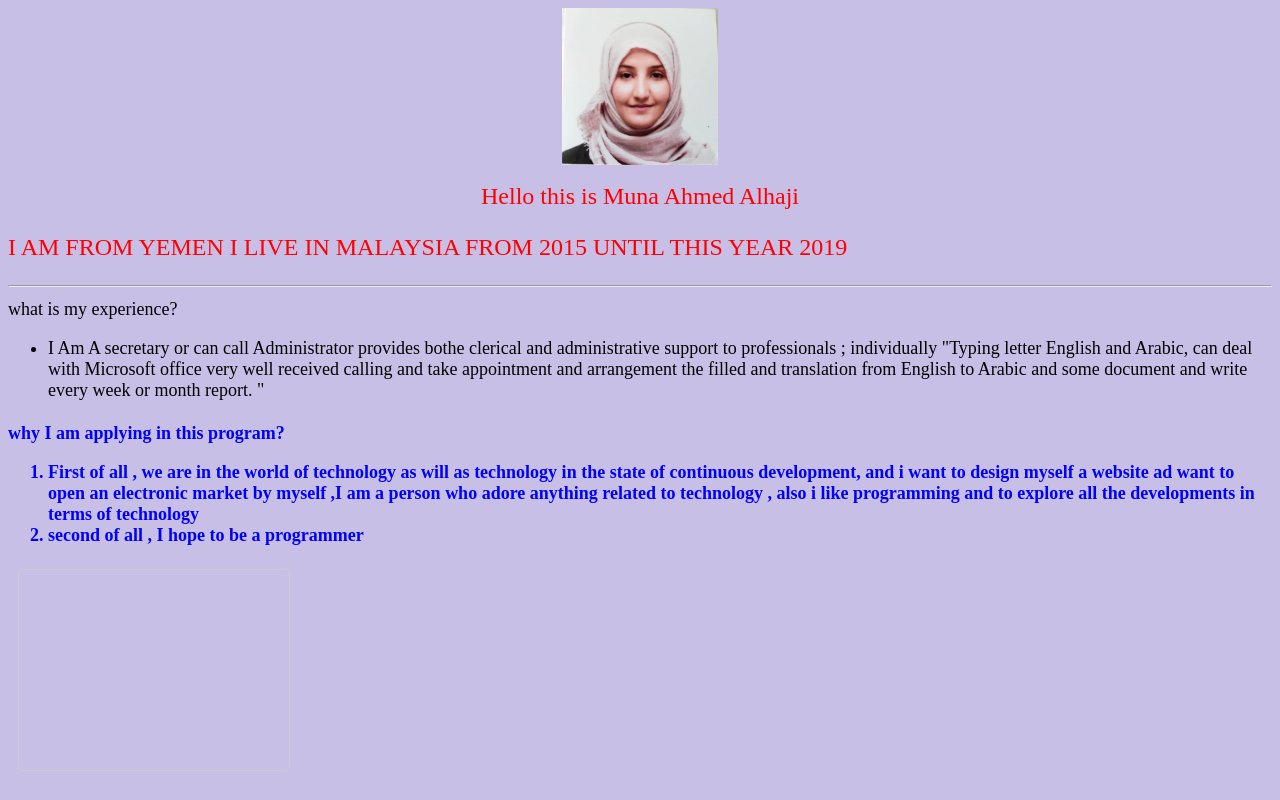
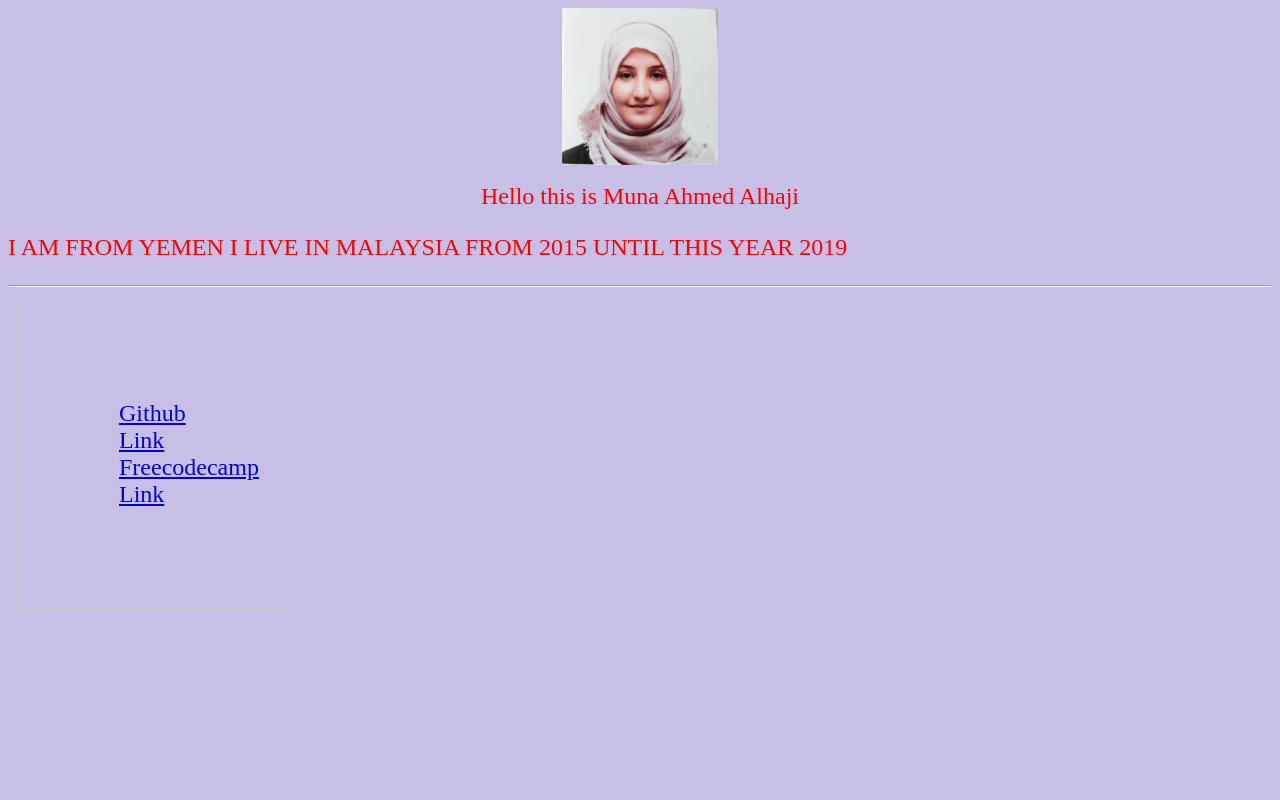
Before and after one commit to munamoon/projects-recode, a plain HTML site: page index.html in a window 1280 px wide. Drawn offline with Linux system fonts and the light colour scheme.

Commit message:
Update index.html

```diff
--- a/index.html
+++ b/index.html
@@ -1,35 +1,11 @@
 <html>
 
-<link href="https://font,googlelapis.com/css?family=lobster"/>
+
 <head>
+ <link href="https://font.googlelapis.com/css?family=lobster"/>
 <title>MUNA AHMED ALHAJI</title>
-</head>
-
-<center><img src="photo.jpg"height="20%"/></center>
-<br/>
-<body background="U.png">
-
-<center><font face="familly:calibri"size="5px" color="red">Hello this is Muna Ahmed Alhaji</center>
-
-<p>
-
-I AM FROM YEMEN
-I LIVE IN MALAYSIA FROM 2015 UNTIL THIS YEAR 2019
-</p>
-<hr>
-<style>
-
-</h1>
-<div class="fullCard" id="thumbnail"/dive>
-<a href="</a>
-<a href="
-</body>
-
-</html>
-
-
-
-#thumbnail{
+ <style>
+ #thumbnail{
  fullCard: 0 10px 20px rgba(0,0,0,0.19), 0 6px 6px rgba(0,0,0,0.23);
   }
 
@@ -47,35 +23,24 @@ I LIVE IN MALAYSIA FROM 2015 UNTIL THIS YEAR 2019
 
   }
 
+</style>
+</head>
+<body background="U.png">
+<center><img src="photo.jpg"height="20%"/></center>
+<br/>
+<center><font face="familly:calibri"size="5px" color="red">Hello this is Muna Ahmed Alhaji</center>
 
-</style>
+<p>
 
-
-<main>
-<font face="familly:calibri"size="4px" color="black"
-<p>what is my experience?</p>
-<p>
-<ul>
-<li>I Am A secretary or can call Administrator provides bothe clerical and administrative support to professionals ; individually "Typing letter English and Arabic, can deal with Microsoft office very well received calling and take appointment and arrangement the filled and translation from English to Arabic and some document and write every week or month report. "</li>
-</ul>
+I AM FROM YEMEN
+I LIVE IN MALAYSIA FROM 2015 UNTIL THIS YEAR 2019
 </p>
-<h2>
-<font face="familly:calibri"size="4px" color="blue"
-<p>why I am applying in this program?</p>
-<ol>
-<li>First of all , we are in the world of technology as will as technology in the state of continuous development, and i want to design myself a website ad want to open an electronic market by myself ,I am a person who adore anything related to technology , also i like programming and to explore all the developments in terms of technology</li>
-<li> second of all , I hope to be a programmer</li>
-</ol>
-</main>
-
-
-<div class="fullCard"
-id="thumbnail">
-
- <div class="cardContent">
-
-</div>
-
+<hr>
+<div class="fullCard" id="thumbnail">
+ <a href="https://github.com/munamoon">Github Link</a>
+  <a href="https://freecodecamp.com/munamoon">Freecodecamp Link</a>
  </div>
 
-</div>
+</body>
+
+</html>
```
